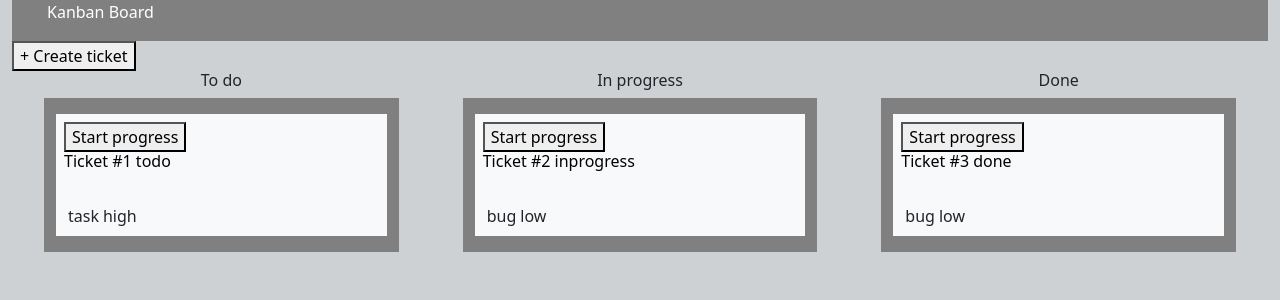
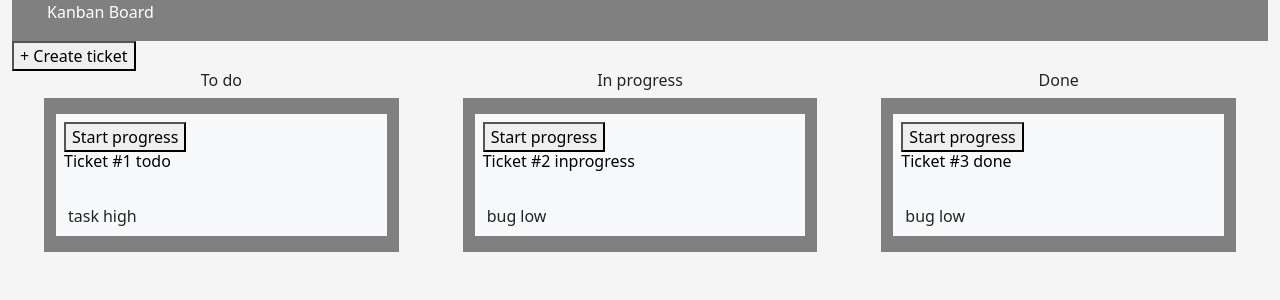
Before and after one commit to adriana-lazurca/kanban-board, a React (Create React App) app: page / in a window 1280 px wide. Shown: the top 300 px of the page. Built offline with nearby package versions, Linux system fonts and the light colour scheme; data requests are answered from the project's data file.

Commit message:
[Kanban-5]: refactoring

```diff
--- a/src/App.css
+++ b/src/App.css
@@ -1,9 +1,15 @@
-body{
-    background-color:#ced1d3 !important;
+html,
+body {
+    height: 100%;
+}
+
+body {
+    margin: 0 !important;
+    background-color: #f5f5f5 !important;
 }
 
 a:-webkit-any-link {
     text-decoration: none;
     cursor: pointer;
     color: black;
-  }
+}
--- a/src/components/kanban-board/KanbanBoard.jsx
+++ b/src/components/kanban-board/KanbanBoard.jsx
@@ -1,4 +1,4 @@
-import React, { useEffect, useState, Fragment } from 'react';
+import React, { useEffect, useState } from 'react';
 
 import { DesktopBoard } from '../desktop-board/DesktopBoard';
 import { MobileBoard } from '../mobile-board/MobileBoard';
@@ -41,6 +41,7 @@ export const KanbanBoard = () => {
    return (
       <UpdatedTicketContext.Provider value={updateTickets}>
          <CreateTicketButton />
+
          {isMobile && <MobileBoard columns={columns} tickets={tickets} />}
          {!isMobile && <DesktopBoard columns={columns} tickets={tickets} />}
       </UpdatedTicketContext.Provider>
```
